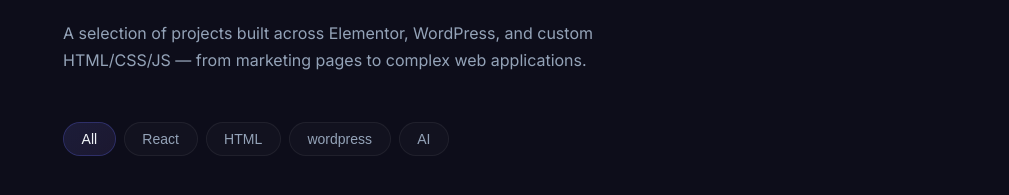
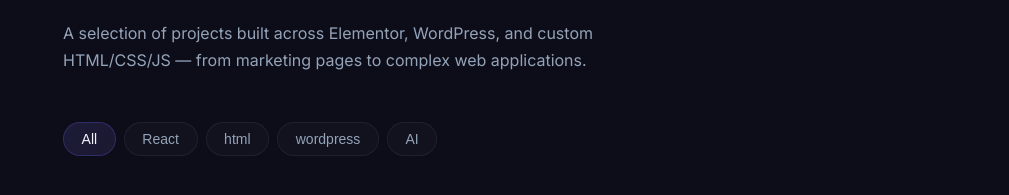
Before and after one commit to FareenaAkram/portfolio, a React (Vite) app: page / in a window 1280 px wide. Shown: the part 7701-7896 px from the top of the page, without its empty margins (271-1280 px from the left). Built offline with nearby package versions, Linux system fonts and the light colour scheme.

Commit message:
Fix label case for 'angular' filter
Updated the label for the 'angular' filter from 'HTML' to 'html'.

```diff
--- a/src/data/portfolio.js
+++ b/src/data/portfolio.js
@@ -3,7 +3,7 @@ import { img } from '../utils/assets';
 export const FILTERS = [
   { id: '*', label: 'All' },
   { id: 'react', label: 'React' },
-  { id: 'angular', label: 'HTML' },
+  { id: 'angular', label: 'html' },
   { id: 'angular', label: 'wordpress' },
   { id: 'ai', label: 'AI' },
 ];
```
